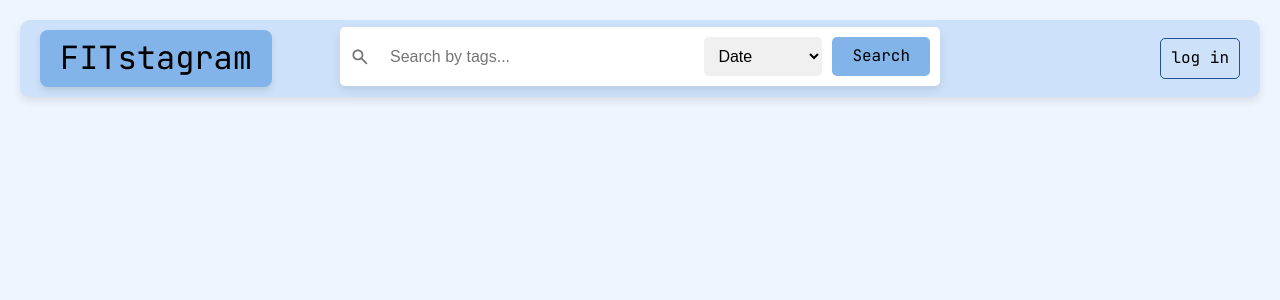
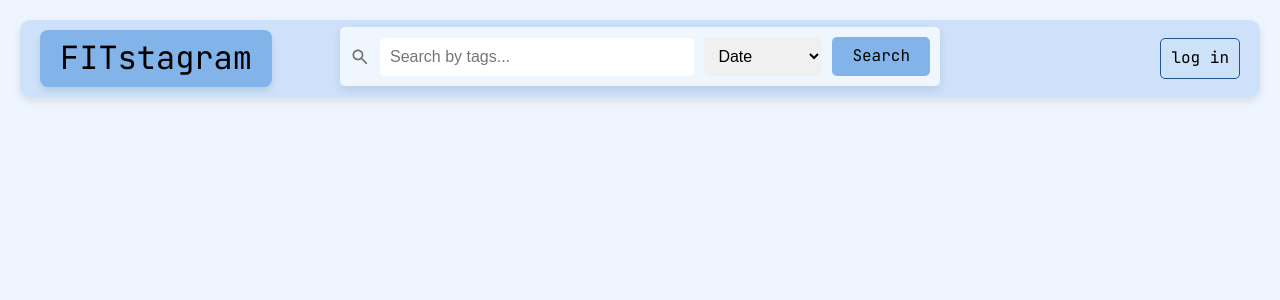
Before and after one commit to Bel0rusochka/IIS-PROJ, a Flask app: page / in a window 1280 px wide. Shown: the top 300 px of the page. Run offline with Flask 3, Linux system fonts and the light colour scheme; data that the repository does not hold is empty.

Commit message:
fixed search bars

```diff
--- a/static/css/style.css
+++ b/static/css/style.css
@@ -436,7 +436,7 @@
   margin: 20px; /* Add margin around header */
   box-sizing: border-box; /* Include padding in width */
   z-index: 1000; /* Ensure the header stays above other content */
-  transition: margin-top 0.4s ease, background-color 0.4s ease;
+  transition: all 0.4s ease;
 }
 
 .projekt-mail,
@@ -543,22 +543,6 @@
   align-items: flex-start;
   flex-shrink: 0;
   flex-wrap: wrap; /* Allows items to wrap to the next line */
-}
-.projekt-rectangle1 {
-  position: absolute;
-  top:20px;
-  left: 20px;
-  width: 1874px;
-  height: 77px;
-  margin-top: 0px;
-}
-
-.projekt-rectangle1 {
-  position: fixed; /* Keeps rectangle1 in its original position */
-  top: 20px;
-  left: 20px;
-  width: 1874px;
-  height: 77px;
 }
 
 .gallery-foto ,.projekt-foto {
@@ -954,15 +938,26 @@
   z-index: 1000;                 /* Ensure it's above other elements */
   width: 50%;                    /* Adjust width to fit the layout */
   max-width: 600px;              /* Ensure it doesn't stretch too much on large screens */
-  min-width: 400px;              /* Ensure it doesn't stretch too much on large screens */
-
-  background-color: white;       /* Match the background with the rest of the page */
+  background-color:rgba(255, 255, 255, 0.7);      /* Match the background with the rest of the page */
   box-shadow: 0px 4px 10px rgba(0, 0, 0, 0.1); /* Add a shadow for better visibility */
   padding: 10px;
   border-radius: 5px;
-  transition: top 0.4s ease, background-color 0.4s ease;
-}
-
+  transition: all 0.4s ease;
+
+}
+
+#searchBarContainer.hidden {
+  width: 45px;
+}
+#searchBarContainer.hidden
+#searchForm{
+  display: none;
+}
+.projekt-search2 {
+  cursor: pointer;
+  background-color: #b8cce2;
+  border-radius: 20px;
+}
 /* Styling for the search input and sort_by dropdown */
 .projekt-group1 {
   display: flex;
@@ -1409,7 +1404,8 @@
 .viewers {
   width: 100%;
   position: relative;
-  height: 950px;
+  height: 100vh;
+
   overflow: hidden;
   text-align: left;
   font-size: 32px;
@@ -1423,7 +1419,7 @@
   width: 90%; /* Make width responsive */
   max-width: 1200px; /* Maintain max width */
   min-width: 800px; /* Maintain max width */
-  height: 815px;
+  height: 75vh;
   overflow-y: auto;
   margin-top: 100px;
   margin-left: auto; /* Center horizontally */
@@ -1842,3 +1838,31 @@
     width: calc(100% / 2 - 20px); /* When screen is smaller, each image takes up 1/2 of the container */
   }
 }
+
+@media (max-width: 1200px) {
+  .projekt-search1 {
+    left: auto;
+    transform: none;
+    width: 96%;
+    max-width: none;
+    min-width: none;
+    margin-top: 80px;
+    margin-left: 20px;
+    margin-right: 20px;
+  }
+  .projekt-foto {
+    padding-top: 0;
+  }
+  .viewers
+  {
+    padding-top: 100px;
+  }
+  .back-button {
+    top: 220px;   }
+}
+@media (min-width: 1200px) {
+  .projekt-search2 {
+  cursor:auto;
+  background-color: transparent;
+  }
+}
--- a/static/js/main.js
+++ b/static/js/main.js
@@ -184,3 +184,9 @@
         })
         .catch(error => console.error('Error:', error));
     }
+    function toggleSearchBar() {
+      var searchForm = document.getElementById('searchBarContainer');
+      if (window.innerWidth < 1200) {
+        searchForm.classList.toggle('hidden');
+      }
+    }
--- a/templates/admin_panel.html
+++ b/templates/admin_panel.html
@@ -3,15 +3,16 @@
 {% block title %}Users{% endblock %}
 
 {% block content %}
-    <div class="projekt-search1">
+    <div class="projekt-search1"id="searchBarContainer">
         <div class="projekt-group1">
-        <img alt="search" src="../static/images/search.svg" class="projekt-search2">
+        <img alt="search" src="../static/images/search.svg" class="projekt-search2" id="searchIcon" onclick="toggleSearchBar()">
         <form method="GET" action="{{ url_for(request.endpoint) }}">
             <input type="text" name="query" placeholder="Search ..." {% if  request.args.get('query') %}value="{{  request.args.get('query') }}"{% endif %}>
             <button type="submit">Search</button>
         </form>
         </div>
     </div>
+
     <div class="viewers">
         <a href="{{ url_for('index') }}">
             <img class="back-button" alt="Back" src="../static/images/arrow2.svg" id="arrowIcon">
--- a/templates/index.html
+++ b/templates/index.html
@@ -4,11 +4,11 @@
 
 {% block content %}
  <!-- Search Bar -->
-  <div class="projekt-search1">
+<div class="projekt-search1" id="searchBarContainer">
   <div class="projekt-group1">
-      <img alt="search" src="../static/images/search.svg" class="projekt-search2">
-      <form method="GET" action="{{ url_for('index') }}">
-        <input type="text" name="query" placeholder="Search by tags..." {% if  request.args.get('query') %}value="{{  request.args.get('query') }}"{% endif %}>
+    <img alt="search" src="../static/images/search.svg" class="projekt-search2" id="searchIcon" onclick="toggleSearchBar()">
+    <form method="GET" action="{{ url_for('index') }}" id="searchForm">
+      <input type="text" name="query" placeholder="Search by tags..." {% if request.args.get('query') %}value="{{ request.args.get('query') }}"{% endif %}>
       <select name="sort_by">
         <option value="date" {% if request.args.get('sort_by') == 'date' %}selected{% endif %}>Date</option>
         <option value="comments" {% if request.args.get('sort_by') == 'comments' %}selected{% endif %}>Comments</option>
@@ -26,6 +26,7 @@
     </form>
   </div>
 </div>
+
 
   <!-- Gallery of Posts -->
   <div class="projekt-foto">
--- a/templates/users.html
+++ b/templates/users.html
@@ -3,10 +3,10 @@
 {% block title %}Users{% endblock %}
 
 {% block content %}
-<div class="projekt-search1">
+<div class="projekt-search1"id="searchBarContainer">
     <div class="projekt-group1">
-    <img alt="search" src="../static/images/search.svg" class="projekt-search2">
-    <form method="GET" action="{{ url_for(request.endpoint) }}">
+    <img alt="search" src="../static/images/search.svg" class="projekt-search2" id="searchIcon" onclick="toggleSearchBar()">
+    <form method="GET" action="{{ url_for(request.endpoint) }}"id="searchForm">
         <input type="text" name="query" placeholder="Search in users..." {% if  request.args.get('query') %}value="{{  request.args.get('query') }}"{% endif %}>
         <button type="submit">Search</button>
     </form>
```
Also changed, not shown: templates/groups.html (+3 -4 lines). Lines whose indentation alone changed are shown as unchanged.
